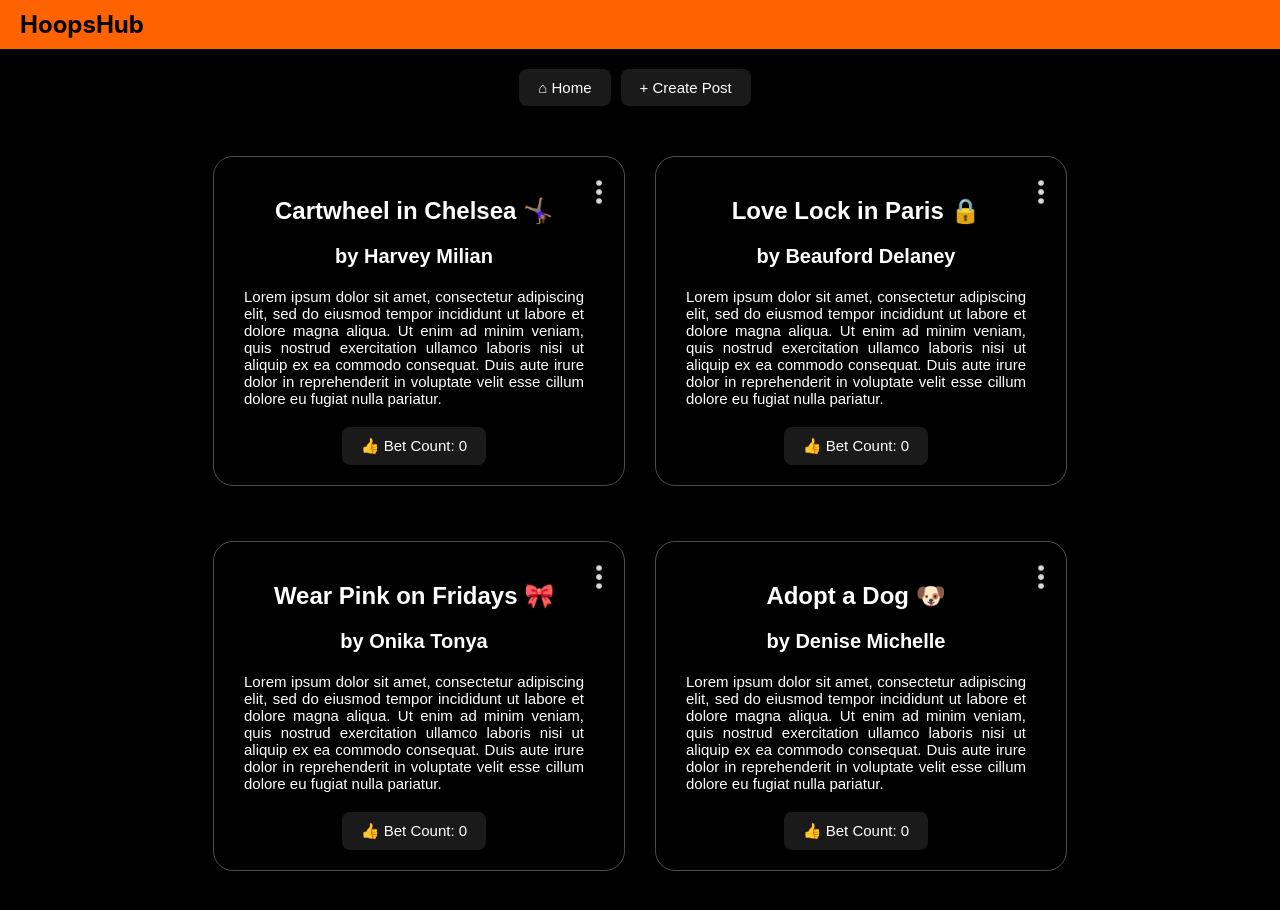
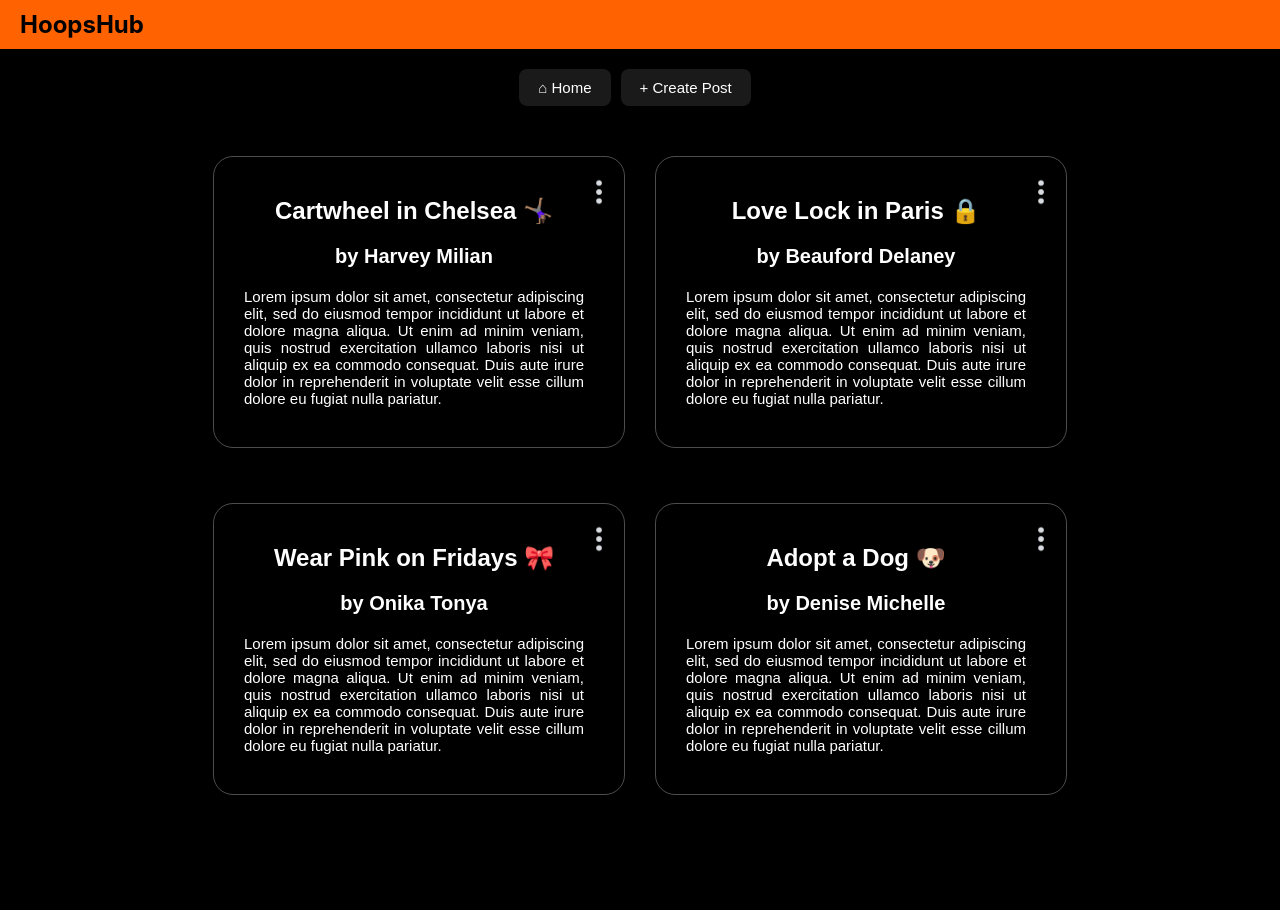
Before and after one commit to MurtajizMehdi/HoopsHub, a React (Create React App) app in the folder client/: page / in a window 1280 px wide. Shown: the top 910 px of the page. After the commit the page ends 840 px from the top, so only its background shows below. Built offline with nearby package versions, Linux system fonts and the light colour scheme.

Commit message:
Removed unnecessarily code

```diff
--- a/client/src/components/Card.js
+++ b/client/src/components/Card.js
@@ -7,18 +7,12 @@ import { Link } from 'react-router-dom'
 
 const Card = (props) =>  {
 
-  const [count, setCount] = useState(0)
-  const updateCount = () => {
-    setCount((count) => count + 1);
-  }
-
   return (
       <div className="Card">
           <Link to={'edit/'+ props.id}><img className="moreButton" alt="edit button" src={more} /></Link>
           <h2 className="title">{props.title}</h2>
           <h3 className="author">{"by " + props.author}</h3>
           <p className="description">{props.description}</p>
-          <button className="betButton" onClick={updateCount} >👍 Bet Count: {count}</button>
       </div>
   );
 };
```
